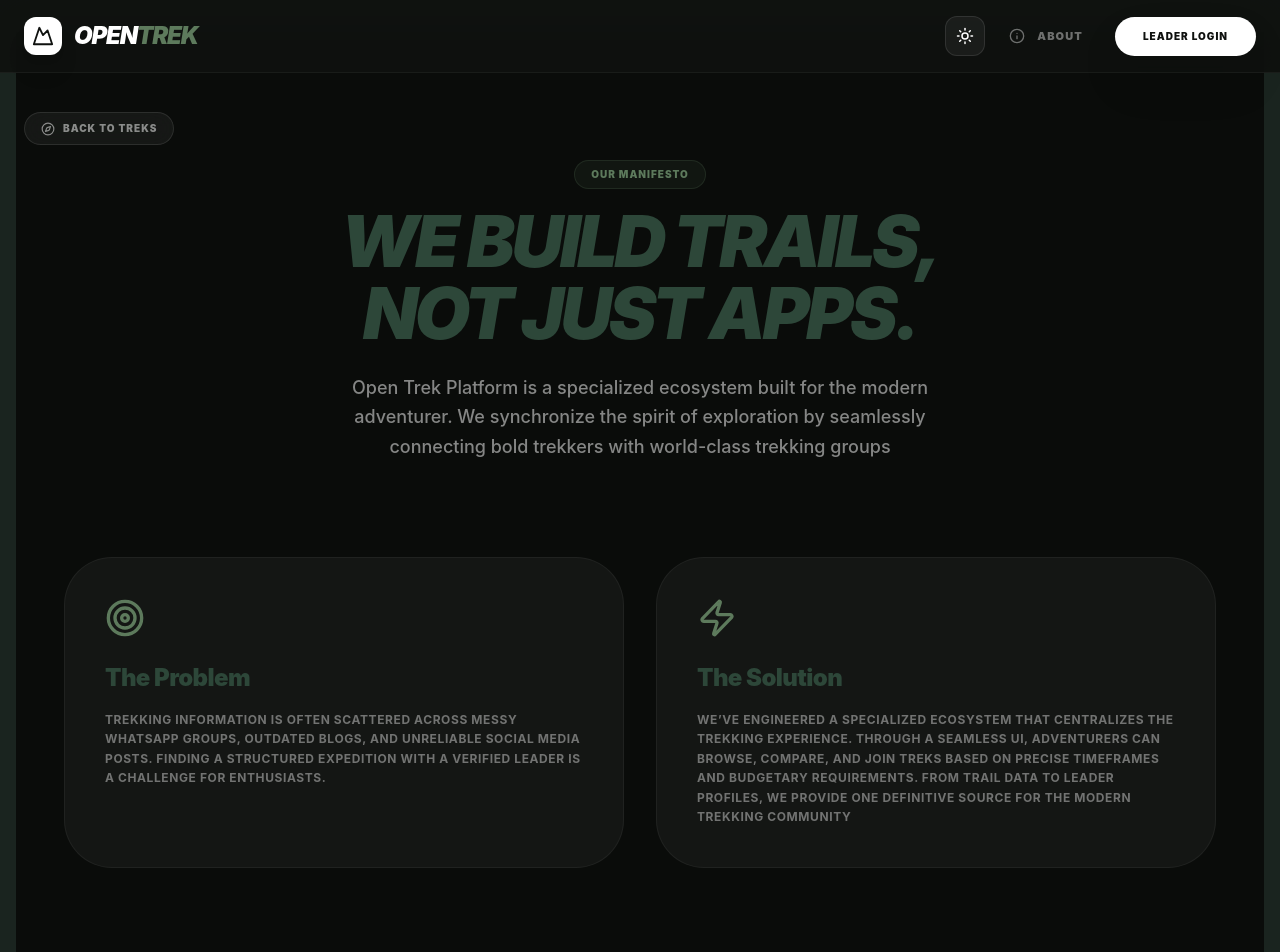
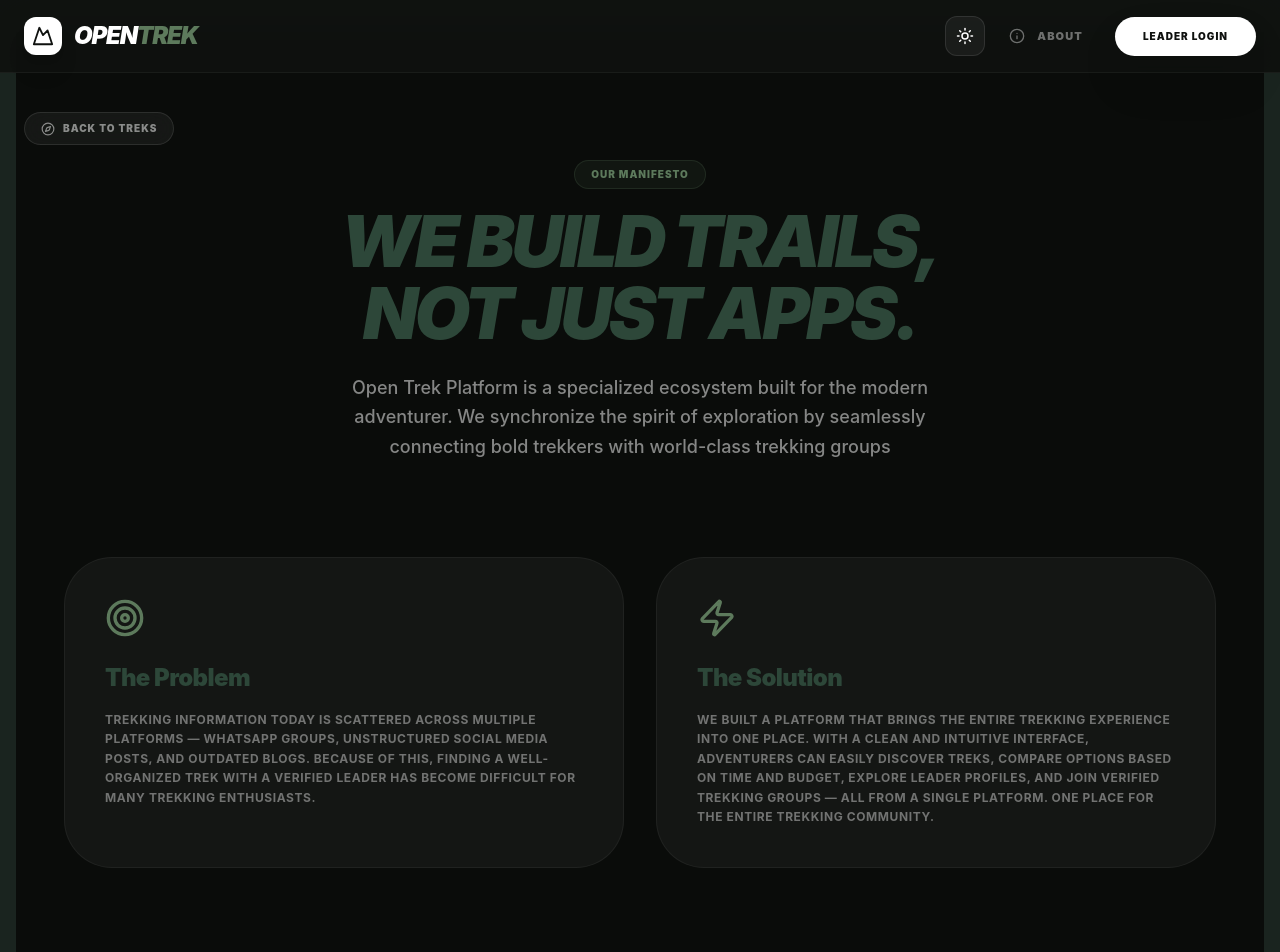
Before and after one commit to Yadnyesh23/open-trek-platform, a React app in the folder Frontend/: page /about in a window 1280 px wide. Shown: the top 952 px of the page. Built offline with nearby package versions, Linux system fonts and the light colour scheme; the HTML template or start-up script is replaced by a standard one.

Commit message:
Refined problem statement and the solution statement

```diff
--- a/Frontend/src/pages/About.jsx
+++ b/Frontend/src/pages/About.jsx
@@ -48,7 +48,10 @@ const About = () => {
                         <Target className="text-moss mb-6" size={40} />
                         <h3 className="text-2xl font-black mb-4">The Problem</h3>
                         <p className="text-white/40 leading-relaxed uppercase text-xs font-bold tracking-wider">
-                            Trekking information is often scattered across messy WhatsApp groups, outdated blogs, and unreliable social media posts. Finding a structured expedition with a verified leader is a challenge for enthusiasts.
+                            Trekking information today is scattered across multiple platforms —
+                            WhatsApp groups, unstructured social media posts, and outdated blogs.
+                            Because of this, finding a well-organized trek with a verified leader
+                            has become difficult for many trekking enthusiasts.
                         </p>
                     </div>
 
@@ -56,7 +59,14 @@ const About = () => {
                         <Zap className="text-moss mb-6" size={40} />
                         <h3 className="text-2xl font-black mb-4">The Solution</h3>
                         <p className="text-white/40 leading-relaxed uppercase text-xs font-bold tracking-wider">
-We’ve engineered a specialized ecosystem that centralizes the trekking experience. Through a seamless UI, adventurers can browse, compare, and join treks based on precise timeframes and budgetary requirements. From trail data to leader profiles, we provide one definitive source for the modern trekking community                        </p>
+                            We built a platform that brings the entire trekking experience into one place.
+
+                            With a clean and intuitive interface, adventurers can easily discover treks,
+                            compare options based on time and budget, explore leader profiles,
+                            and join verified trekking groups — all from a single platform.
+
+                            One place for the entire trekking community.
+                        </p>
                     </div>
                 </section>
 
```
